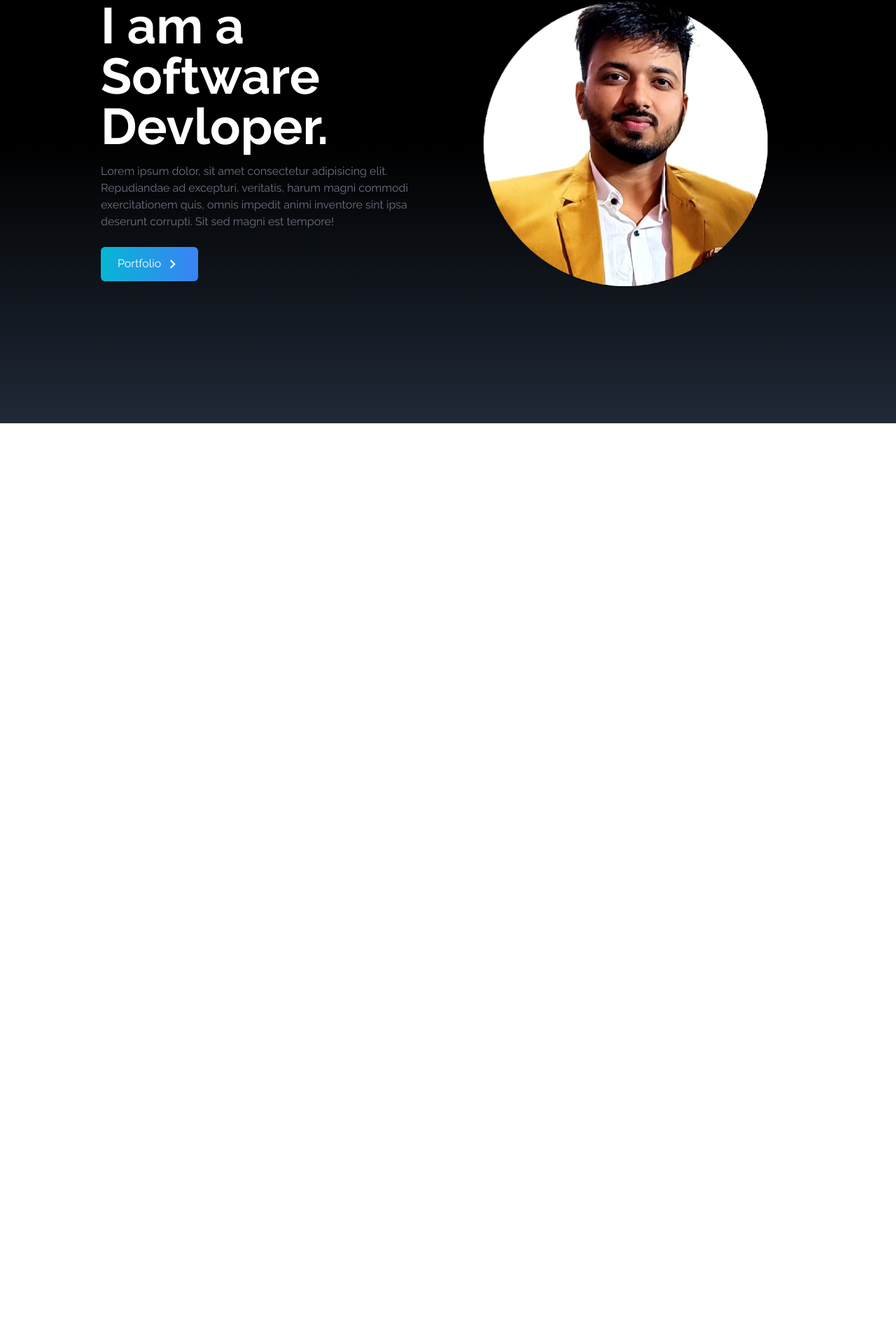
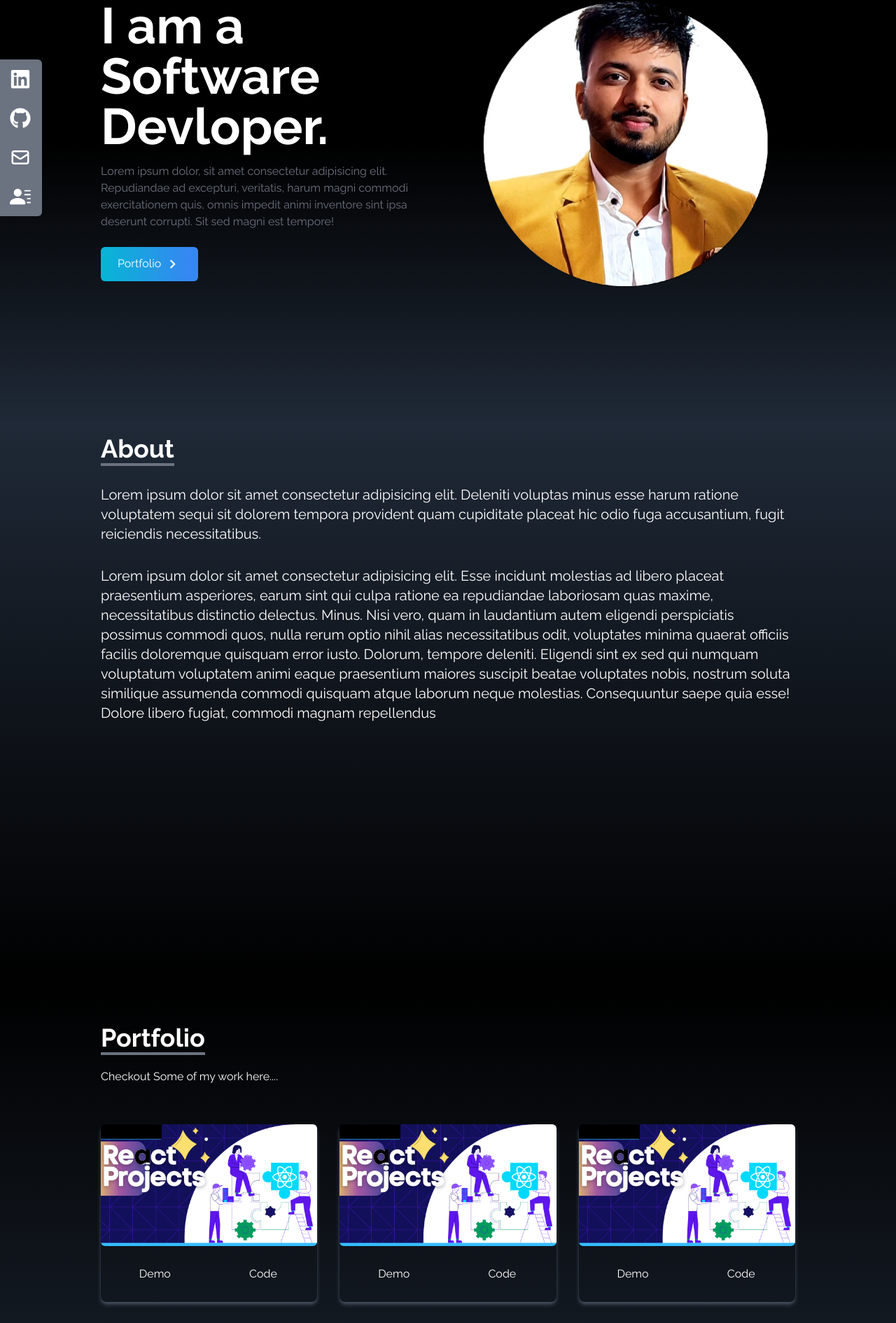
Before and after one commit to Jatin00001/Jatin-react-portfolio, a React (Create React App) app: page / in a window 1280 px wide. Shown: the part 195-2086 px from the top of the page at 70% size. Before the commit the page ends 800 px from the top, so only its background shows below. Built offline with nearby package versions, Linux system fonts and the light colour scheme.

Commit message:
new Project component is ready but links is not

```diff
--- a/src/App.js
+++ b/src/App.js
@@ -1,5 +1,8 @@
+import About from "./components/About";
 import Home from "./components/Home";
 import Navbar from "./components/Navbars/Navbar";
+import Portfolio from "./components/Portfolio";
+import SocialLinks from "./components/SocialLinks";
 
 
 
@@ -9,6 +12,9 @@ function App() {
     <div>
        <Navbar/>
        <Home />
+       <SocialLinks/>
+       <About/>
+       <Portfolio/>
     </div>
   );
 }
--- /dev/null
+++ b/src/components/About.jsx
@@ -0,0 +1,33 @@
+import React from 'react'
+
+const About = () => {
+  return (
+    // <div name='about' className='w-full h-screen bg-gradient-to-b from-gray-800 to-black text-white box-border'>
+    <div name='about' className='w-full min-h-screen bg-gradient-to-b from-gray-800 to-black text-white box-border'>
+
+      <div className='max-w-screen-lg p-4 mx-auto flex flex-col justify-center w-full h-full'>
+        <div className='pb-8'>
+            <h1 className='text-4xl font-bold inline border-b-4 border-gray-500'>About</h1>
+        </div>
+        <p className='text-lg md:text-xl '>
+            Lorem ipsum dolor sit amet consectetur adipisicing elit. Deleniti voluptas minus esse harum ratione voluptatem sequi sit dolorem tempora provident quam cupiditate placeat hic odio fuga accusantium, fugit reiciendis necessitatibus.</p>
+
+
+         {/* Replace <br /> tag with Tailwind CSS margin utility classes */}
+         <div className="mt-8"></div>
+
+
+        <p className='text-lg md:text-xl'>
+            Lorem ipsum dolor sit amet consectetur adipisicing elit. Esse incidunt molestias ad libero placeat praesentium asperiores, earum sint qui culpa ratione ea repudiandae laboriosam quas maxime, necessitatibus distinctio delectus. Minus.
+            Nisi vero, quam in laudantium autem eligendi perspiciatis possimus commodi quos, nulla rerum optio nihil alias necessitatibus odit, voluptates minima quaerat officiis facilis doloremque quisquam error iusto. Dolorum, tempore deleniti.
+            Eligendi sint ex sed qui numquam voluptatum voluptatem animi eaque praesentium maiores suscipit beatae voluptates nobis, nostrum soluta similique assumenda commodi quisquam atque laborum neque molestias. Consequuntur saepe quia esse!
+            Dolore libero fugiat, commodi magnam repellendus
+        </p>
+      </div>
+
+
+    </div>
+  )
+}
+
+export default About
--- a/src/components/Home.jsx
+++ b/src/components/Home.jsx
@@ -3,7 +3,7 @@ import heroimage from '../assets/heroimage.png'
 import { MdOutlineKeyboardArrowRight } from "react-icons/md";
 const Home = () => {
   return (
-    <div name="home" className='h-screen w-full bg-gradient-to-b from-black via-black to-gray-800'>
+    <div name="home" className='overflow-hidden h-screen w-full bg-gradient-to-b from-black via-black to-gray-800'>
       <div className='max-w-screen-lg mx-auto flex flex-col items-center justify-center h-full px-4 md:flex-row'>
         <div className='flex flex-col justify-center h-full'>
             <h2 className='text-4xl sm:text-7xl font-bold text-white'>I am a Software Devloper.</h2>
@@ -11,7 +11,7 @@ const Home = () => {
             <div >
                 <button className='group text-white w-fit px-6 py-3 my-2 justify-center items-center   flex rounded-md bg-gradient-to-r from-cyan-500 to-blue-500  ' >
                     Portfolio
-                    <span className='grorup-hover:rotate-90 duration-300'>
+                    <span className='group-hover:rotate-90 duration-300'>
                     <MdOutlineKeyboardArrowRight size={25} className='ml-1'/>
                 </span>
                 </button>
--- a/src/components/Navbars/MobileNavbar.jsx
+++ b/src/components/Navbars/MobileNavbar.jsx
@@ -15,7 +15,7 @@ const MobileNavbar = () => {
     {
       id: 3,
       link: "/",
-      linkname: "services",
+      linkname: "Portfolio",
     },
   ];
 
--- a/src/components/Navbars/Navbar.jsx
+++ b/src/components/Navbars/Navbar.jsx
@@ -17,7 +17,7 @@ const Navbar = () => {
     {
       id: 3,
       link: "/",
-      linkname: "services",
+      linkname: "Portfolio",
     },
   ];
   return (
--- /dev/null
+++ b/src/components/Portfolio.jsx
@@ -0,0 +1,74 @@
+import React from "react";
+import projectone from "../assets/portFolio/project1.png";
+const Portfolio = () => {
+  const projects = [
+    {
+      id: 1,
+      src: projectone,
+      links: "/",
+    },
+    {
+      id: 2,
+     src: projectone,
+      links: "/",
+    },
+    {
+      id: 3,
+     src: projectone,
+      links: "/",
+    },
+    {
+      id: 4,
+     src: projectone,
+      links: "/",
+    },
+    {
+      id: 5,
+     src: projectone,
+      links: "/",
+    },
+    {
+      id: 6,
+     src: projectone,
+      links: "/",
+    },
+  ]
+
+  return (
+    <div
+      name="portfolio"
+      className="bg-gradient-to-b from-black to-gray-800 text-gray-500 w-full text-white md:h-screen"
+    >
+      <div className="max-w-screen-lg flex flex-col justify-center p-4 mx-auto w-full h-full ">
+        <div className="pb-8">
+          <h1 className="text-4xl font-bold inline border-b-4 border-gray-500 ">
+            Portfolio
+          </h1>
+          <h1 className="py-6">Checkout Some of my work here....</h1>
+        </div>
+
+        <div className="grid sm:grid-cols-3 md:grid-cols-3 gap-8 px-12 sm:p-0">
+          {projects.map(({ id, src }) => (
+            <div key={id} className="shadow-md shadow-gray-600 rounded-lg">
+              <img
+                src={src}
+                alt="projectoneicn"
+                className="rounded-md hover:scale-105 duration-200"
+              />
+              <div className="flex items-center justify-center">
+                <button className="w-1/2 px-6 py-3 m-4 hover:scale-105 duration-200">
+                  Demo
+                </button>
+                <button className="w-1/2 px-6 py-3 m-4 hover:scale-105 duration-200">
+                  Code
+                </button>
+              </div>
+            </div>
+          ))}
+        </div>
+      </div>
+    </div>
+  );
+};
+
+export default Portfolio;
--- /dev/null
+++ b/src/components/SocialLinks.jsx
@@ -0,0 +1,50 @@
+import React from 'react'
+import { FaGithub, FaLinkedin } from 'react-icons/fa'
+import {HiOutlineMail} from 'react-icons/hi'
+import {BsFillPersonLinesFill} from 'react-icons/bs'
+const SocialLinks = () => {
+
+    const links = [
+        {
+            id : '1',
+            child : ( <>LinkedIn<FaLinkedin size={30}/> </>),
+            href :'https://linkedin.com',
+            style : 'rounded-tr-md',
+        },
+        {
+            id : '2',
+            child : ( <>Github<FaGithub size={30}/> </>),
+            href :'https://Github.com',
+        },
+        {
+            id : '3',
+            child : ( <>Mail<HiOutlineMail size={30}/> </>),
+            href :'mailto:foo@gmail.com',
+        },
+        {
+            id : '4',
+            child : ( <>Resume<BsFillPersonLinesFill size={30}/> </>),
+            href:"/resume.pdf",
+            style : 'rounded-br-md',
+            download :true,
+        }
+    ]
+
+
+  return (
+    <div className='hidden lg:flex flex-col top-[35%] left-0 fixed'>
+      <ul>
+        {links.map ( ({id,child,href,download,style}) =>(
+             <li key={id} className={"flex justify-between items-center w-40 h-14 px-4 bg-gray-500 text-white ml-[-100px] hover:rounded-md duration-300 hover:ml-[-10px] " + style}>
+             <a href= {href} download={download} target='_blank' rel="noreferrer" className='flex justify-between items-center w-full text-white' >
+                 {child}
+             </a>
+         </li>
+        ) )}
+
+      </ul>
+    </div>
+  )
+}
+
+export default SocialLinks
```
Also changed, not shown: src/assets/portFolio/project1.png (added).
